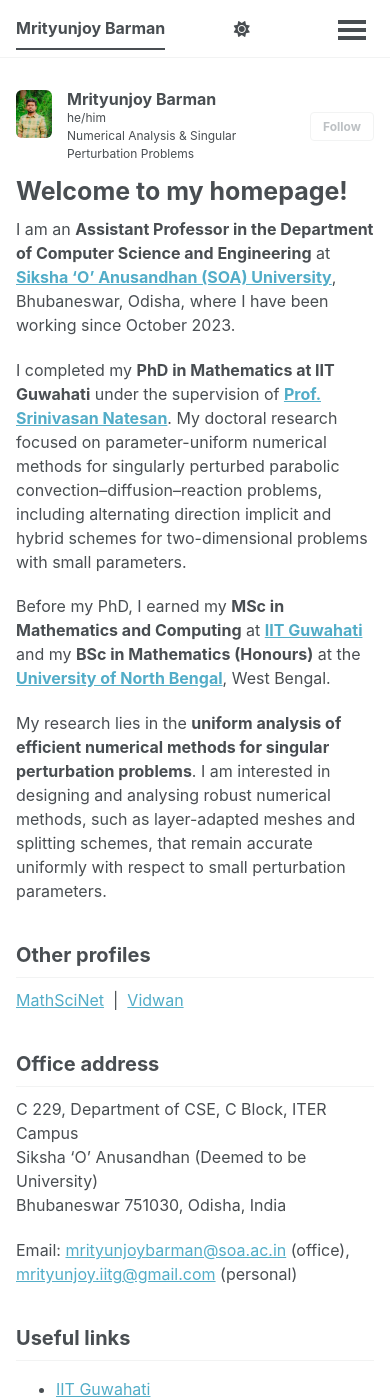
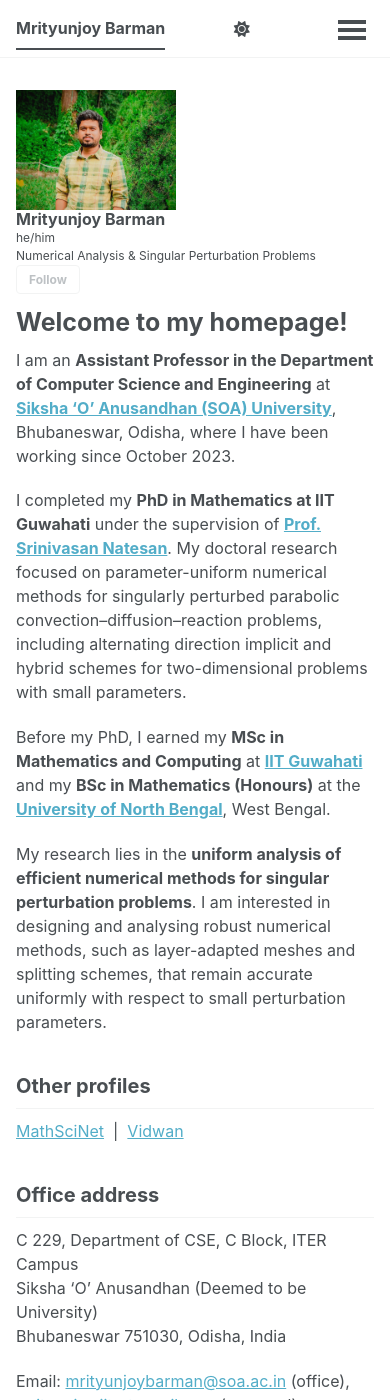
Before and after one commit to mrityunjoy-math/mrityunjoy-math.github.io, a Jekyll site: the page built from _pages/about.md, in a window 390 px wide and 1400 px high. Built offline with Jekyll 4.4.1, drawn with Linux system fonts in a browser that asks for light colours; a style sheet for code colours, icons or effects is not loaded.

Commit message:
Photo avatar is now changed to a new one. The employer name has been updated to "Siksha 'O' Anusandhan". The Scopus profile link has been added. The sidebar image styling has been modified to have a specific aspect ratio and object-fit properties.

```diff
--- a/assets/css/main.scss
+++ b/assets/css/main.scss
@@ -37,3 +37,29 @@
     "layout/sidebar",
     "layout/json_cv"
 ;
+/* ---- Rectangular profile photo ---- */
+.sidebar .author__avatar,
+.sidebar .author__avatar img {
+  display: block;
+  width: 100%;
+  height: auto;
+}
+
+.sidebar .author__avatar img {
+  max-width: 100%;          /* fill the full sidebar width */
+  aspect-ratio: auto;       /* keep the photo's own shape, no cropping */
+  border-radius: 0;         /* square corners, no circle */
+  padding: 0;
+  border: none;
+}
+
+/* On phones: a reasonable-size photo above the name instead of a tiny icon */
+@media (max-width: 924px) {
+  .sidebar .author__avatar img {
+    width: 160px;
+  }
+  .author__content {
+    display: block;
+    padding-left: 0;
+  }
+}
```
